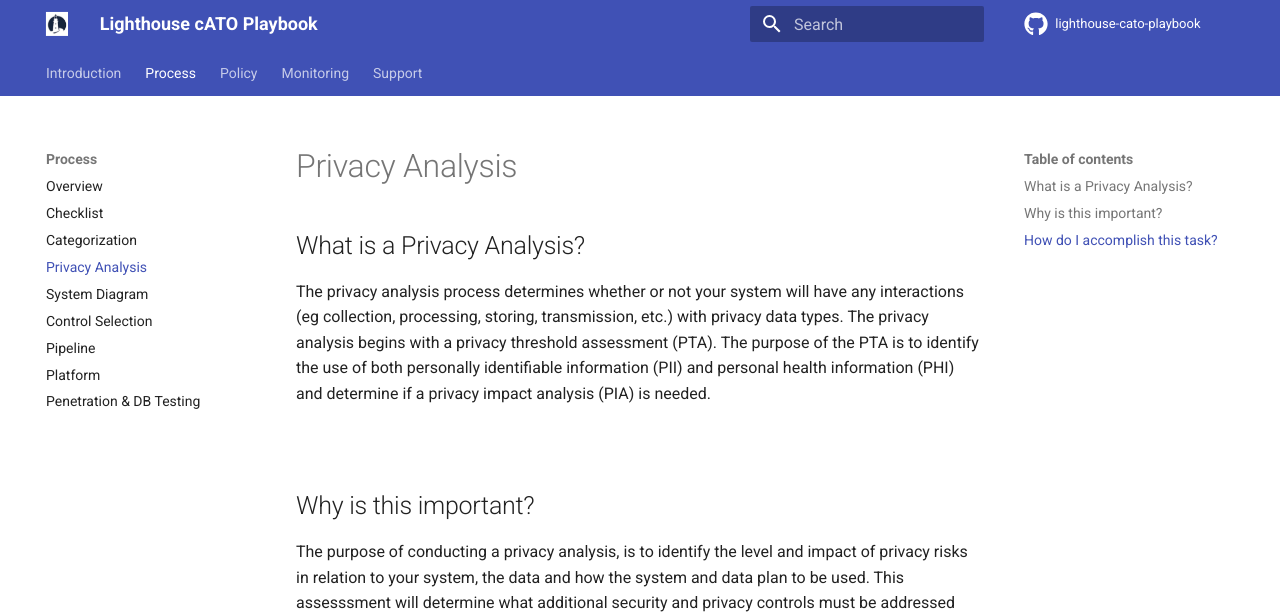
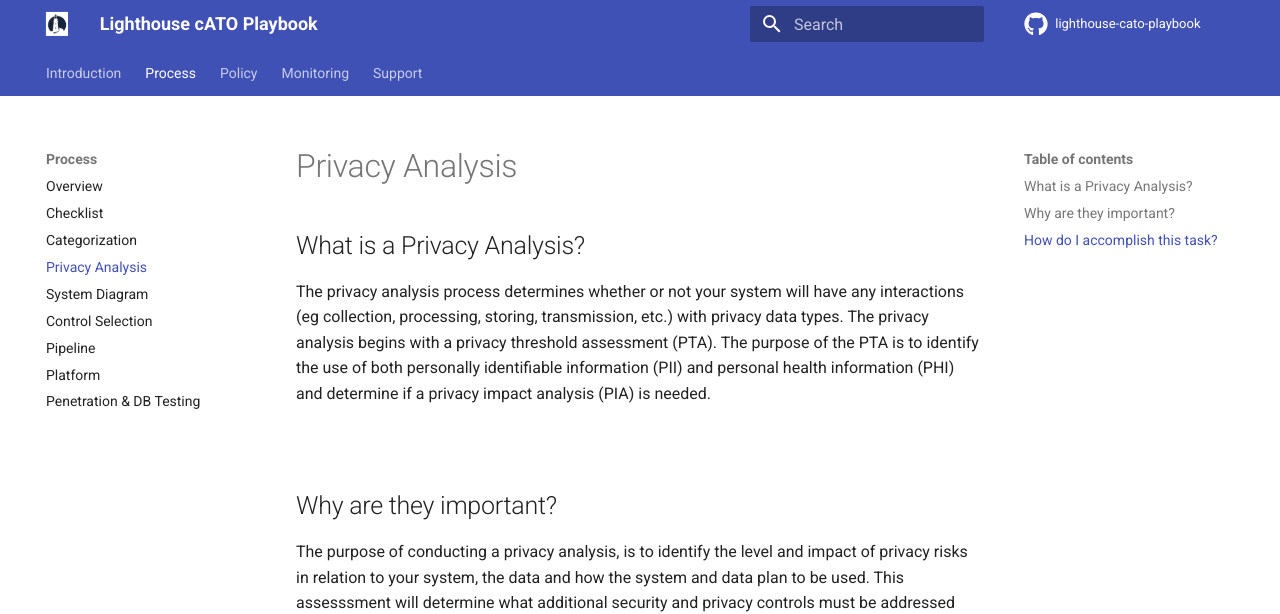
Before and after one commit to rise8-us/cato-playbook, an MkDocs documentation site: the page built from docs/privacy.md, in a window 1280 px wide and 1141 px high. Shown: the top 614 px of the window. Built offline with MkDocs 1.6.1 and Material for MkDocs 9.7.7, drawn with Linux system fonts in a browser that asks for light colours; comment, search, counter and statistics services are not loaded.

Commit message:
Update privacy.md

```diff
--- a/docs/privacy.md
+++ b/docs/privacy.md
@@ -5,7 +5,7 @@ The privacy analysis process determines whether or not your system will have any
 
 <br/>
 
-## Why is this important?
+## Why are they important?
 The purpose of conducting a privacy analysis, is to identify the level and impact of privacy risks in relation to your system, the data and how the system and data plan to be used. This assesssment will determine what additional security and privacy controls must be addressed before shipping your application(s) to production.
 
 :material-information-outline: We expect the majority of applications in the VA will require both a PTA and PIA due to the nature of our business.
```
